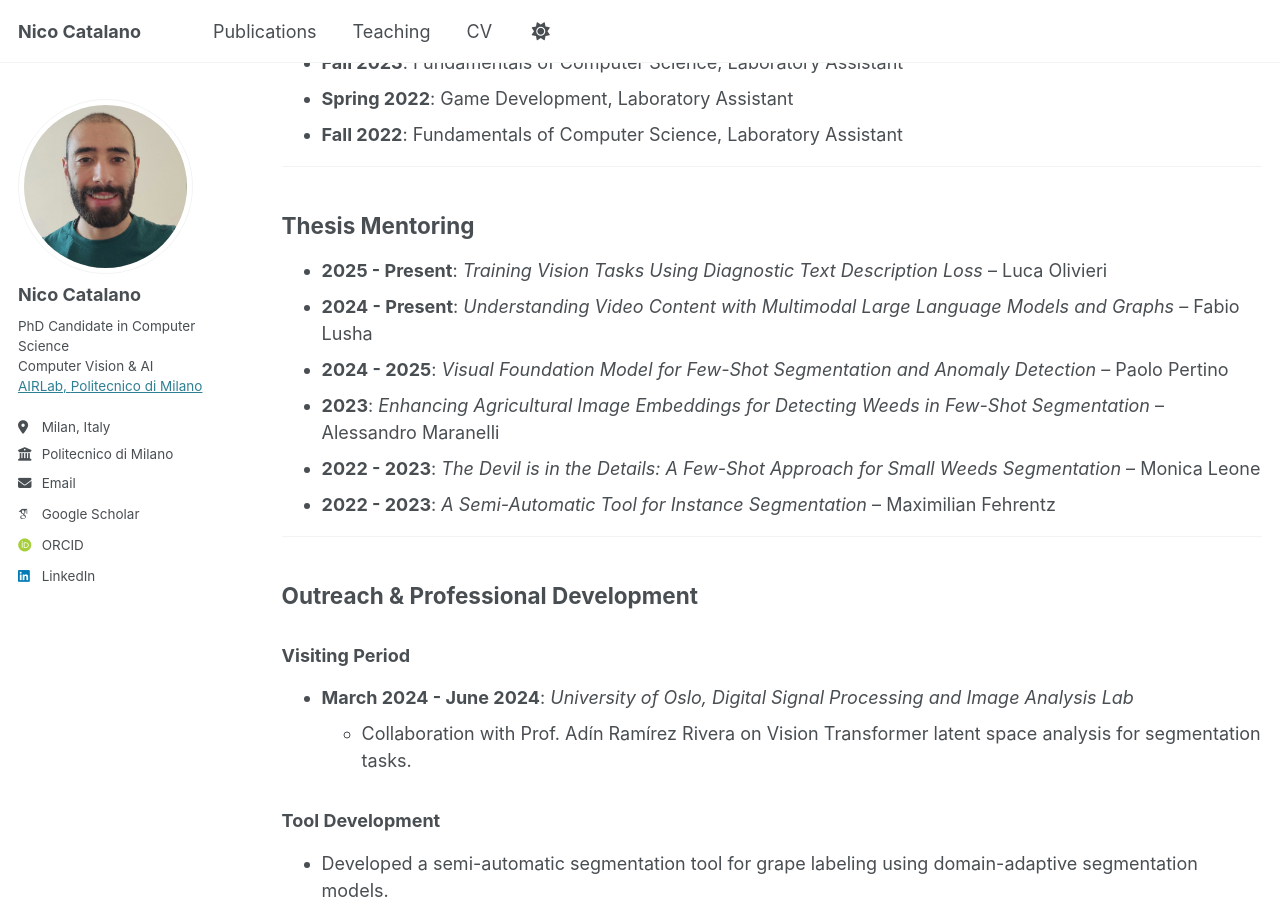
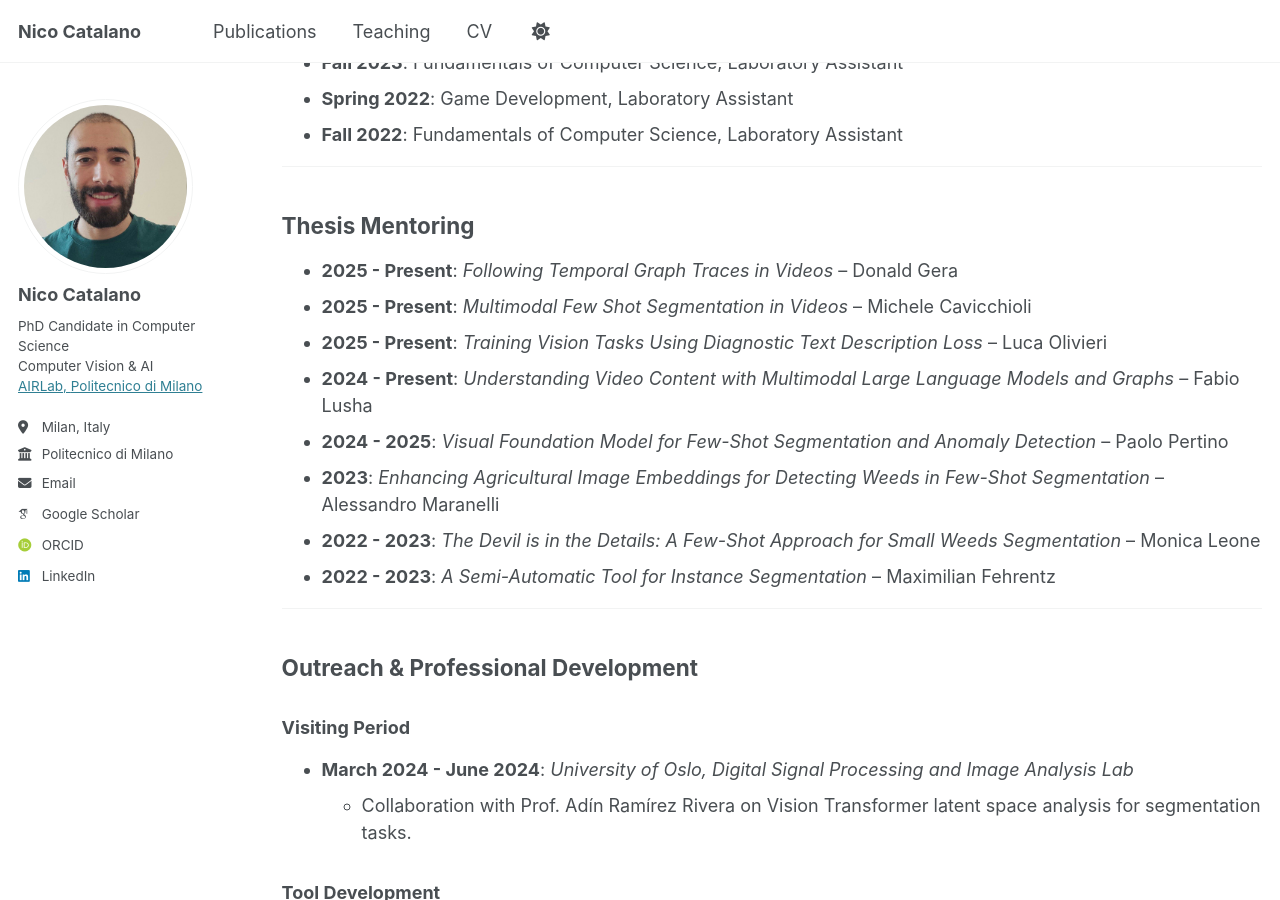
Before and after one commit to NicoCatalano/NicoCatalano.github.io, a Jekyll site: the page built from _pages/cv.md, in a window 1280 px wide and 900 px high, scrolled down 1930 px. Built offline with Jekyll 4.4.1, drawn with Linux system fonts in a browser that asks for light colours; some web fonts are replaced.

Commit message:
updated tesisti

```diff
--- a/_pages/cv.md
+++ b/_pages/cv.md
@@ -62,6 +62,8 @@ My research focuses on Artificial Intelligence, Robotics, and Autonomous Systems
 ---
 
 ## Thesis Mentoring
+- **2025 - Present**: *Following Temporal Graph Traces in Videos* – Donald Gera
+- **2025 - Present**: *Multimodal Few Shot Segmentation in Videos* – Michele Cavicchioli
 - **2025 - Present**: *Training Vision Tasks Using Diagnostic Text Description Loss* – Luca Olivieri
 - **2024 - Present**: *Understanding Video Content with Multimodal Large Language Models and Graphs* – Fabio Lusha
 - **2024 - 2025**: *Visual Foundation Model for Few-Shot Segmentation and Anomaly Detection* – Paolo Pertino
```
